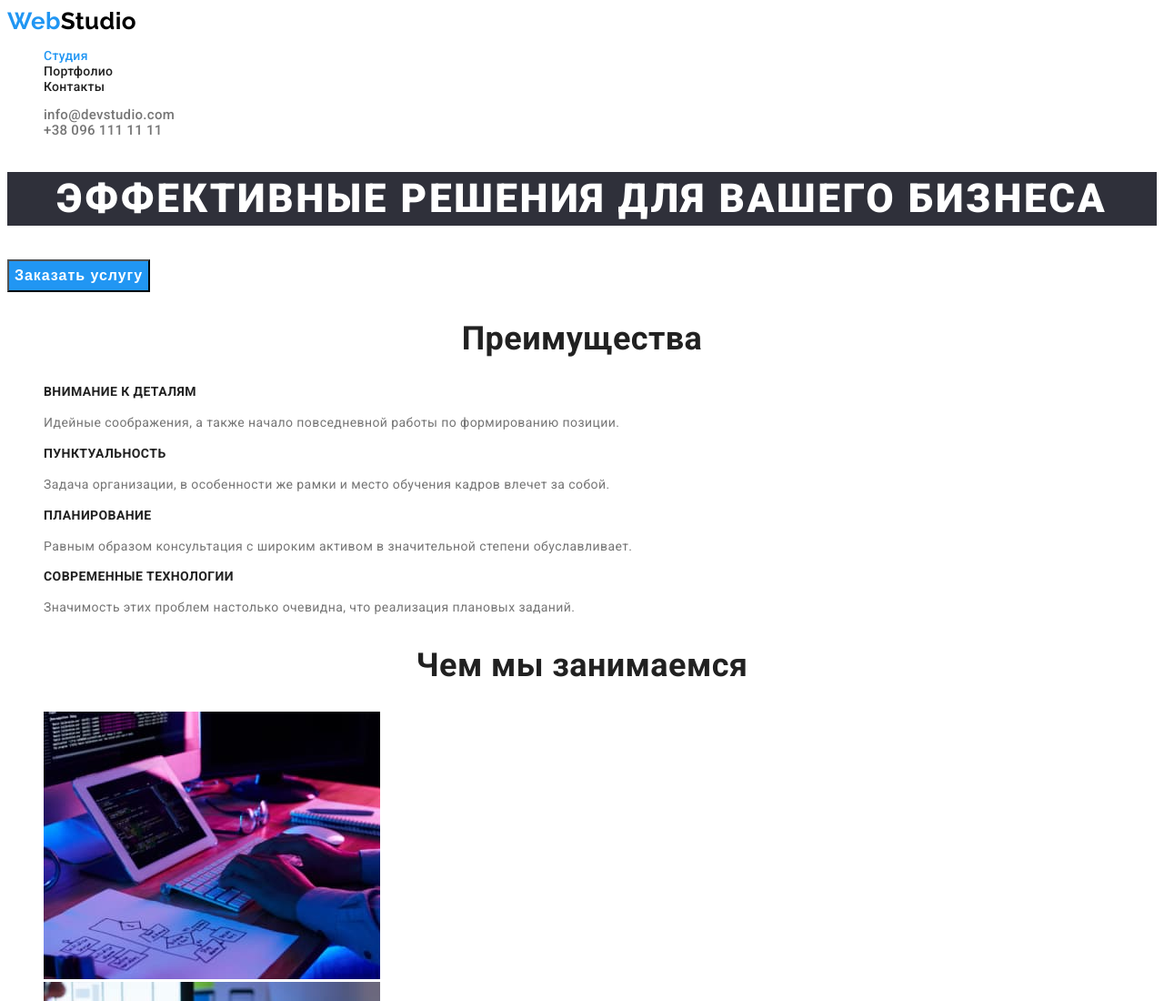
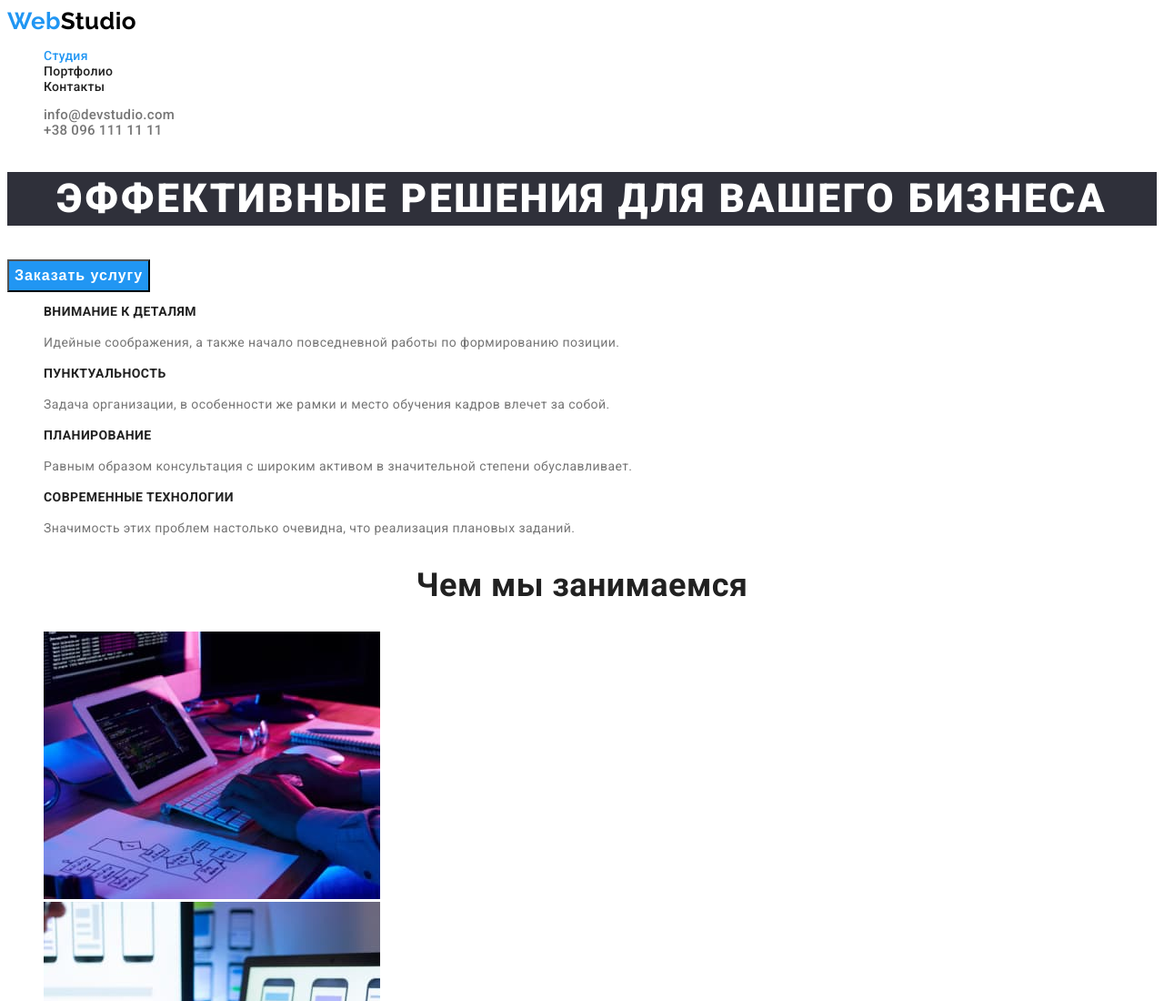
Before and after one commit to zfedorovska/goit-markup-hw-02, a plain HTML site: page index.html in a window 1280 px wide. Shown: the top 1100 px of the page at 91% size. Drawn offline with Linux system fonts and the light colour scheme.

Commit message:
added visually hidden for some headers

```diff
--- a/css/styles.css
+++ b/css/styles.css
@@ -14,6 +14,16 @@ body {
   font-family: Roboto, sans-serif;
   letter-spacing: 0.03em;
   font-size: 14px;
+}
+
+.visually-hidden {
+  clip: rect(0 0 0 0);
+  clip-path: inset(50%);
+  height: 1px;
+  overflow: hidden;
+  position: absolute;
+  white-space: nowrap;
+  width: 1px;
 }
 
 /* List */
--- a/index.html
+++ b/index.html
@@ -36,7 +36,7 @@
       </section>
       <!-- Benefits section -->
       <section class="section">
-        <h2 class="section-title">Преимущества</h2>
+        <h2 class="section-title visually-hidden">Преимущества</h2>
         <ul class="list benefit-list">
           <li>
             <h3 class="title">Внимание к деталям</h3>
```
Also changed, not shown: portfolio.html (+1 -1 lines).
